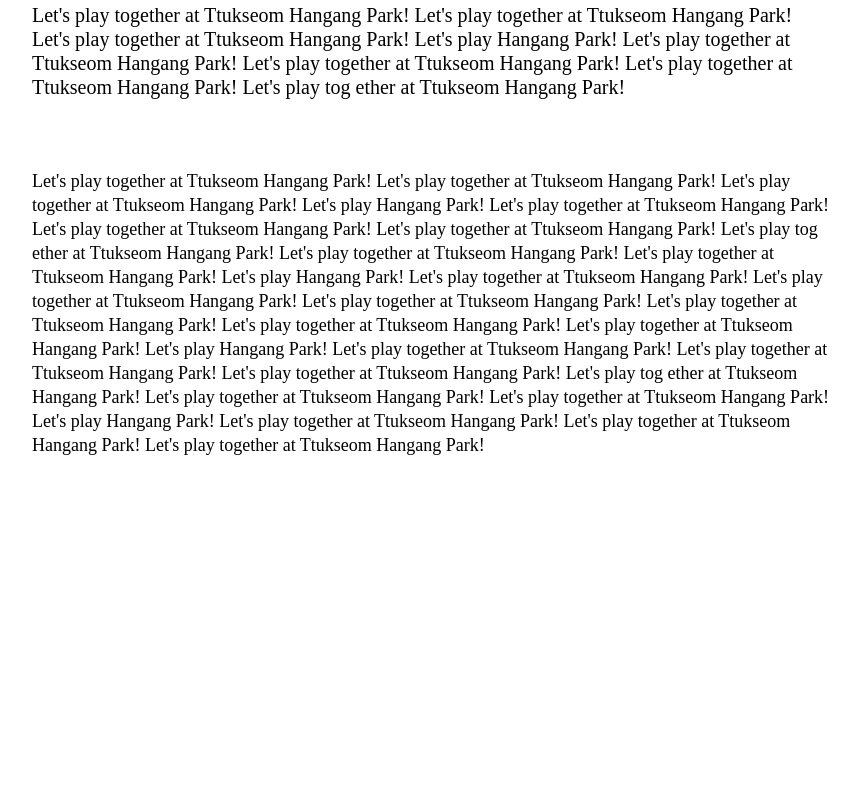
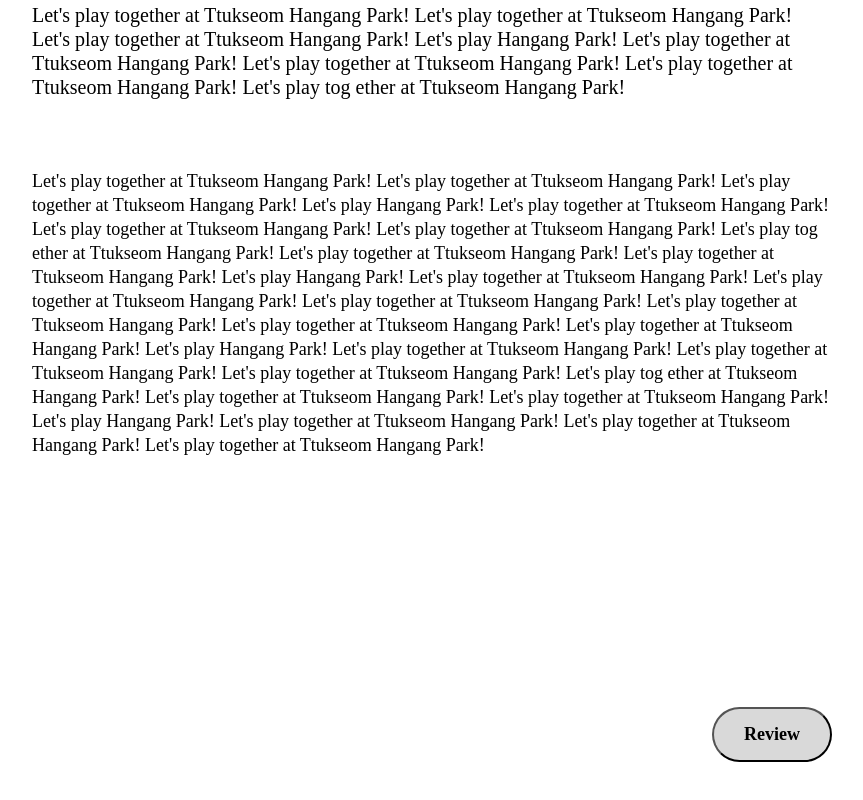
Before and after one commit to sybaeee/seoul-book, a Next.js app: page /detail in a window 1280 px wide. Shown: the part 676-1476 px from the top of the page, without its empty margins (208-1071 px from the left). Before the commit the page ends 1433 px from the top, so only its background shows below. Built offline with nearby package versions, Linux system fonts and the light colour scheme; a web font is replaced by a local one.

Commit message:
review button 생성

```diff
--- a/src/pages/detail.js
+++ b/src/pages/detail.js
@@ -14,6 +14,8 @@
   ProfileBox,
   Writer,
   WriterName,
+  BottomBox,
+  Review,
 } from "@/styles/detail.style";
 
 const Detail = () => {
@@ -34,7 +36,7 @@
             <BoxText>free</BoxText>
           </Box>
           <Box>
-            <BoxTitle>business hours</BoxTitle>
+            <BoxTitle>hours</BoxTitle>
             <BoxText>24 hours</BoxText>
           </Box>
         </TopBox>
@@ -70,6 +72,9 @@
             Ttukseom Hangang Park! Let's play together at Ttukseom Hangang Park!
           </Text>
         </Section>
+        <BottomBox>
+          <Review>Review</Review>
+        </BottomBox>
       </Container>
     </Wrapper>
   );
--- a/src/styles/detail.style.js
+++ b/src/styles/detail.style.js
@@ -91,3 +91,19 @@
   line-height: 24px;
   color: #3a3738;
 `;
+
+export const BottomBox = styled.div`
+  margin-top: 250px;
+  display: flex;
+  justify-content: end;
+`;
+
+export const Review = styled.button`
+  background: #d9d9d9;
+  border-radius: 40px;
+  font-size: 18px;
+  font-weight: 600;
+  text-align: center;
+  padding: 15px 30px;
+  cursor: pointer;
+`;
```
